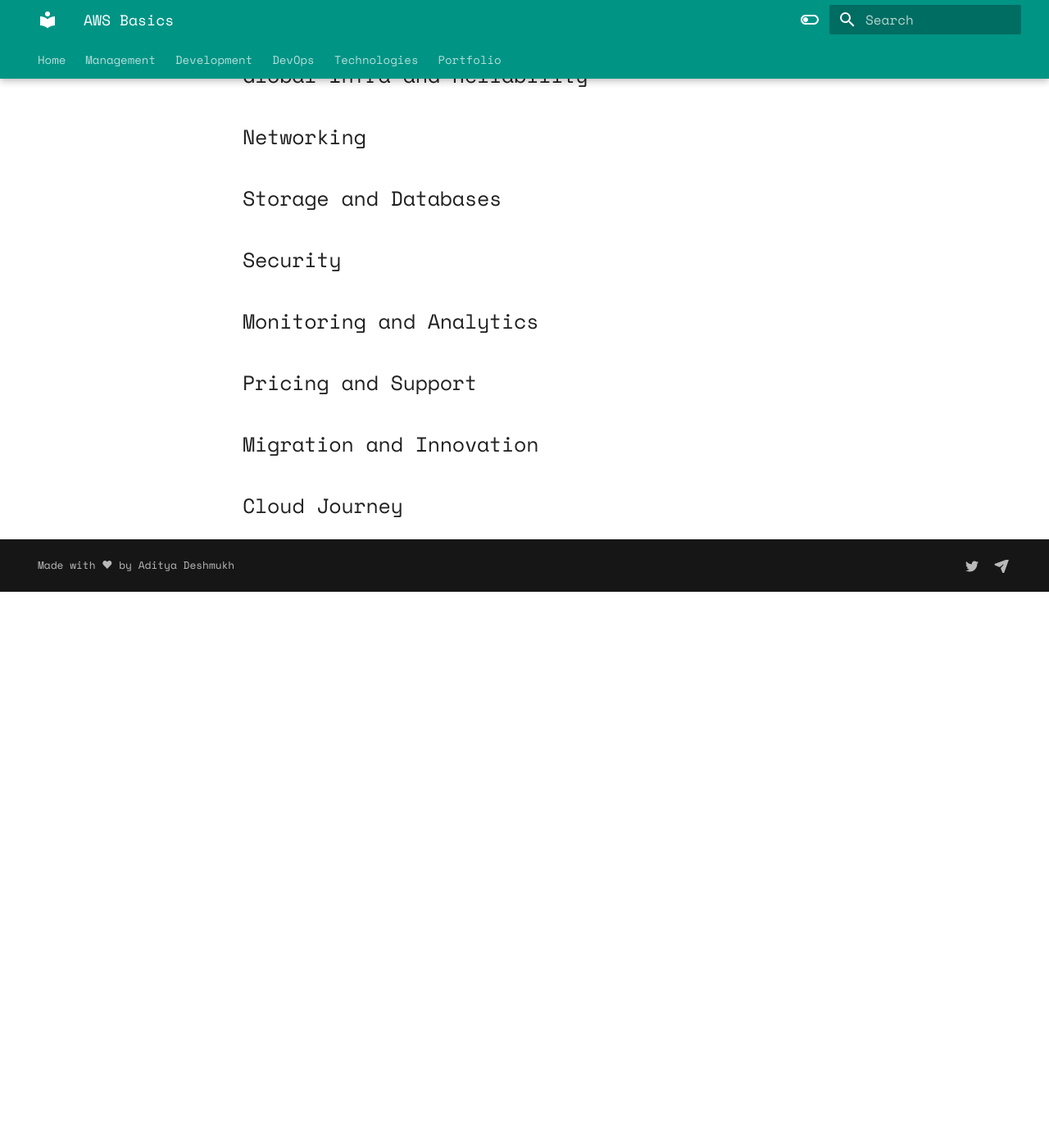
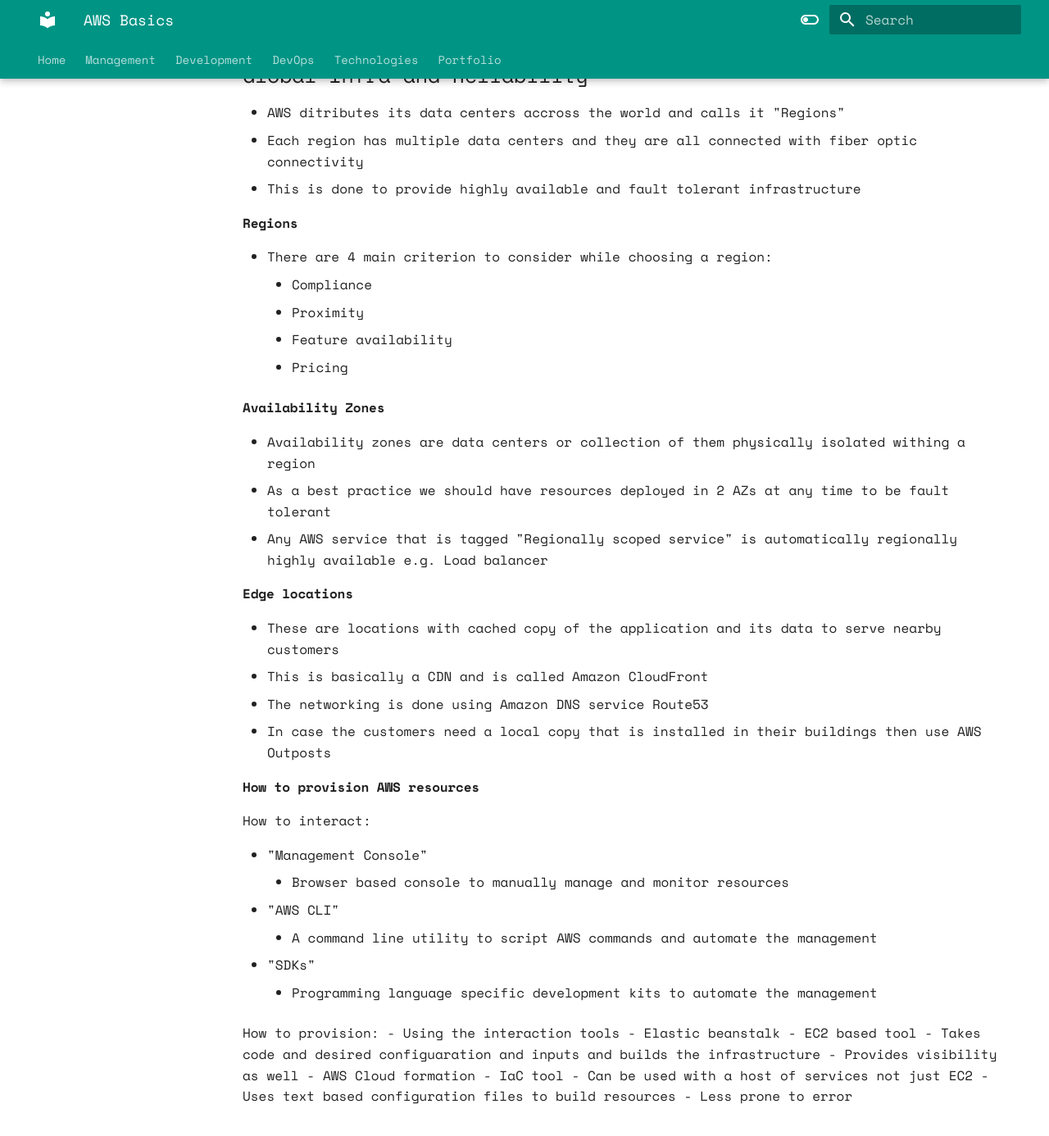
Before and after one commit to aadityadeshmukh/codex, an MkDocs documentation site: the page built from docs/Technologies/aws-practitioner.md, in a window 1280 px wide and 1400 px high, scrolled down 5358 px. Shown: the top 1386 px of the window at 82% size. Built offline with MkDocs 1.6.1 and Material for MkDocs 9.7.7, drawn with Linux system fonts in a browser that asks for light colours; before the commit the page ends 6080 px from its top, so only the background shows below that; some of the changed text lies outside the part shown.

Commit message:
aws networking

```diff
--- a/docs/Technologies/aws-practitioner.md
+++ b/docs/Technologies/aws-practitioner.md
@@ -129,9 +129,103 @@
 
 ## Global Infra and Reliability
 
+- AWS ditributes its data centers accross the world and calls it "Regions"
+- Each region has multiple data centers and they are all connected with fiber optic connectivity
+- This is done to provide highly available and fault tolerant infrastructure
 
+#### Regions
+
+- There are 4 main criterion to consider while choosing a region:
+    - Compliance
+    - Proximity
+    - Feature availability
+    - Pricing
+
+#### Availability Zones
+
+- Availability zones are data centers or collection of them physically isolated withing a region
+- As a best practice we should have resources deployed in 2 AZs at any time to be fault tolerant
+- Any AWS service that is tagged "Regionally scoped service" is automatically regionally highly available e.g. Load balancer
+
+#### Edge locations
+
+- These are locations with cached copy of the application and its data to serve nearby customers
+- This is basically a CDN and is called Amazon CloudFront
+- The networking is done using Amazon DNS service Route53
+- In case the customers need a local copy that is installed in their buildings then use AWS Outposts
+
+#### How to provision AWS resources
+
+How to interact:
+
+- "Management Console"
+    - Browser based console to manually manage and monitor resources
+- "AWS CLI"
+    - A command line utility to script AWS commands and automate the management
+- "SDKs"
+    - Programming language specific development kits to automate the management
+
+How to provision:
+    - Using the interaction tools
+    - Elastic beanstalk
+        - EC2 based tool
+        - Takes code and desired configuaration and inputs and builds the infrastructure
+        - Provides visibility as well
+    - AWS Cloud formation
+        - IaC tool
+        - Can be used with a host of services not just EC2
+        - Uses text based configuration files to build resources
+        - Less prone to error
 
 ## Networking
+
+#### Virtual Private Cloud
+
+- VPC is essentially a private network inside AWS
+- Inside the VPC services can be arranged based on the requirements in buckets called subnets.
+- There are 2 possible subnets:
+    - Public
+    - Private
+- Considering 3 possible scenarios based on requests:
+    - Public requests to AWS cloud via open internet
+        - Use internet gateway
+        - E.g. Users requesting access to our site
+    - Private requests to AWS cloud via VPN over open internet
+        - Use virtual private gateway
+        - Data center connections, internal users contacting the network via a VPN
+    - Private requests to AWS cloud via a dedicated network
+        - Use AWS direct connect
+        - This reduces network costs and increases bandwidth
+        - Data center connections routed via direct connect locations and connecting via virtual private gateway
+
+    ![VPC with subnets](../assets/images/Technologies/vpc.png)
+
+#### Network ACLs and Security groups
+
+- The access to VPC is granted by gateways.
+- But this only secures the perimeter
+- The subnets inside the VPC are accessed via the network access lists (Network ACLs) of the gateway
+- These are stateless firewalls which allow or deny access to the subnets based on a list
+- The default ACL allows all inbound and outbound traffic
+- Custom ACLs can be used to decide security on this level
+- Once the packets are inside the subnet the EC2 instances need a security layer on their level as well
+- This is called a Security group
+- These are stateful systems that allow or deny packets to the EC2 instances
+- Security groups are implicit deny which means only the allowed traffic is let in
+
+#### GLobal networking
+
+- When a customer tried to connect to say a company website it uses a DNS resolver
+- The DNS resolver translates the request to an IP address and allows the connection to the website
+- Amazon has Route 53 to provide DNS resolution
+- It helps connect infrastructure inside and outside AWS as well
+- It has certain strategies to achieve DNS resolution:
+    - Geolocation based
+    - Geoproximity based
+    - Latency based
+    - Weighted round robin
+- Another service that provides Global networking is Amazon CloudFront which is a CDN
+
 
 ## Storage and Databases
 
```
Also changed, not shown: docs/assets/images/Technologies/vpc.png (added).
